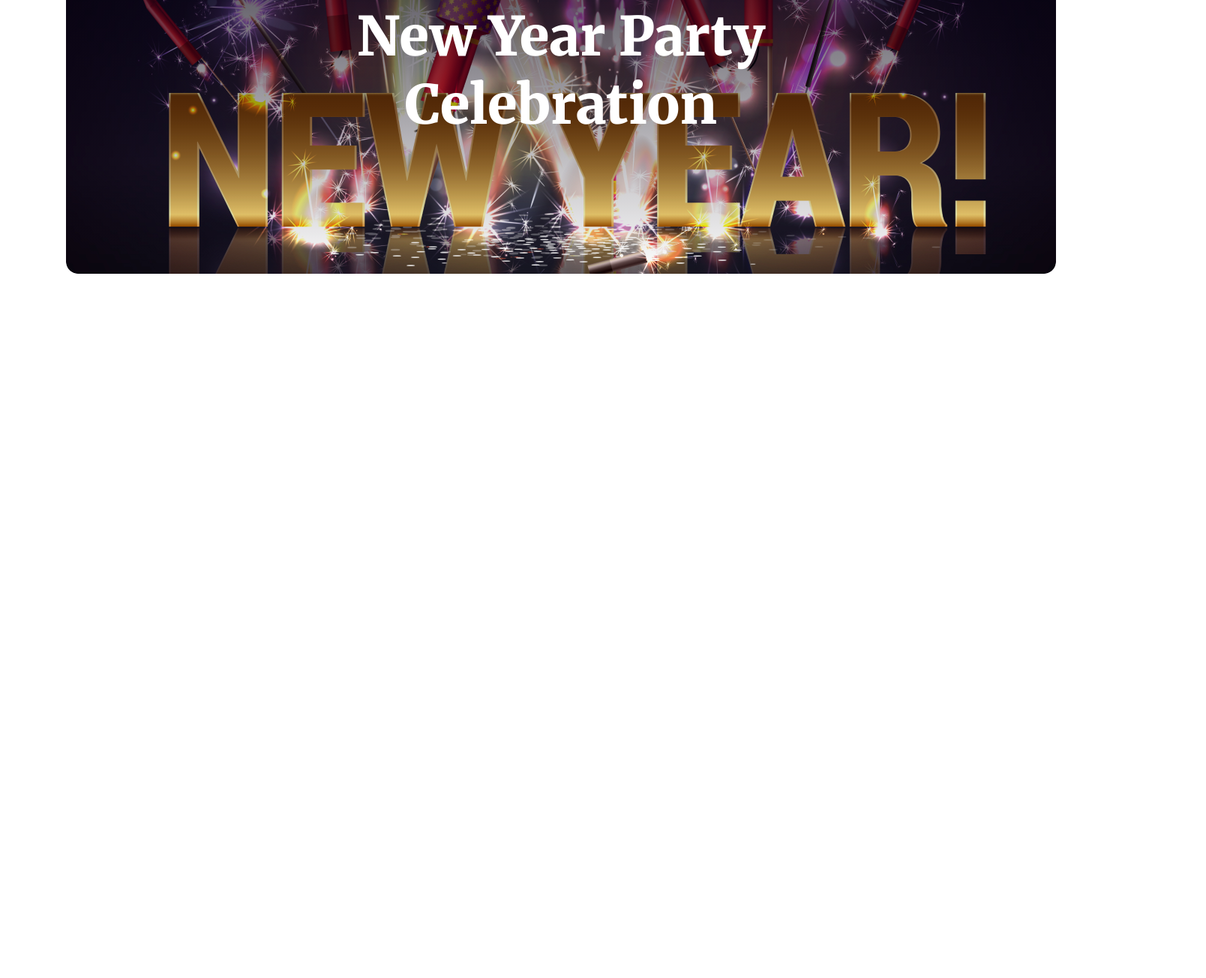
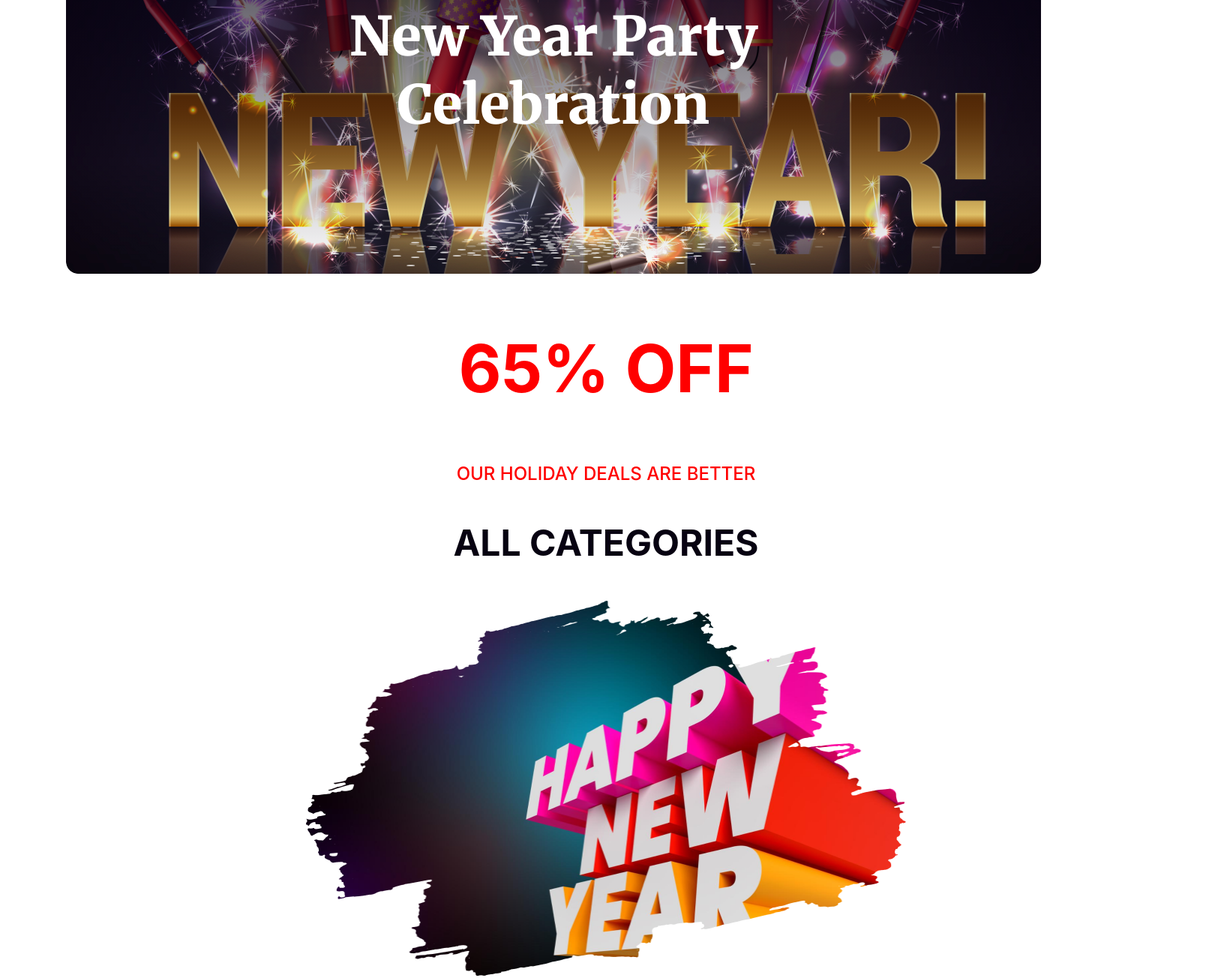
Before and after one commit to Zarin26/Assignment-1-My-New-Year-New-Mission, a plain HTML site: page index.html in a window 1280 px wide. Shown: the part 285-1589 px from the top of the page at 75% size, 1608 px wide, since content can reach past the window. Before the commit the page ends 800 px from the top, so only its background shows below. Drawn offline with Linux system fonts and the light colour scheme.

Commit message:
offer section completed

```diff
--- a/index.html
+++ b/index.html
@@ -18,6 +18,12 @@
     </header>
 
     <main>
+        <section>
+            <h2>65% OFF</h2>
+            <h4>OUR HOLIDAY DEALS ARE BETTER</h4>
+            <h3><b>ALL CATEGORIES</b></h3>
+            <img src="resources/New Year Photo.png" alt="new year photo" class="center">
+        </section>
 
     </main>
 
--- a/styles/styles.css
+++ b/styles/styles.css
@@ -9,7 +9,7 @@ body {
 header {
     border-radius: 16px;
     background-image: linear-gradient(180deg, #070211 0%, rgba(7, 2, 17, 0.00) 100%), url('../resources/Banner\ Image.png');
-    width: 1320px;
+    width: 1300px;
     height: 600px;
     border-radius: 16px;
     text-align: center;
@@ -19,6 +19,7 @@ header {
 
 h3 {
     font-family: Merriweather;
+    color: white;
     padding-top: 150px;
     font-size: 32px;
     font-weight: 400;
@@ -31,3 +32,48 @@ h1 {
     padding: 0px 344px 200px 344px;
     margin-top: 0 px;
 }
+
+/* Offer Relaed Styles */
+
+section {
+    width: 1600px;
+    height: 7335px;
+}
+
+section>h2 {
+    color: #F00;
+    text-align: center;
+    font-family: Inter;
+    font-size: 88px;
+    font-weight: 700;
+    padding-bottom: 0%;
+}
+
+section>h4 {
+    color: #F00;
+    text-align: center;
+    font-family: Inter;
+    font-size: 24px;
+    font-weight: 500;
+    padding-bottom: 0%;
+    margin-bottom: 0;
+
+}
+
+section>h3 {
+    color: #070211;
+    text-align: center;
+    font-family: Inter;
+    font-size: 48px;
+    font-weight: 700;
+    padding-top: 0%;
+}
+
+/* image center */
+.center {
+    display: block;
+    margin-left: auto;
+    margin-right: auto;
+    width: 800px;
+    height: 500px;
+}
```
